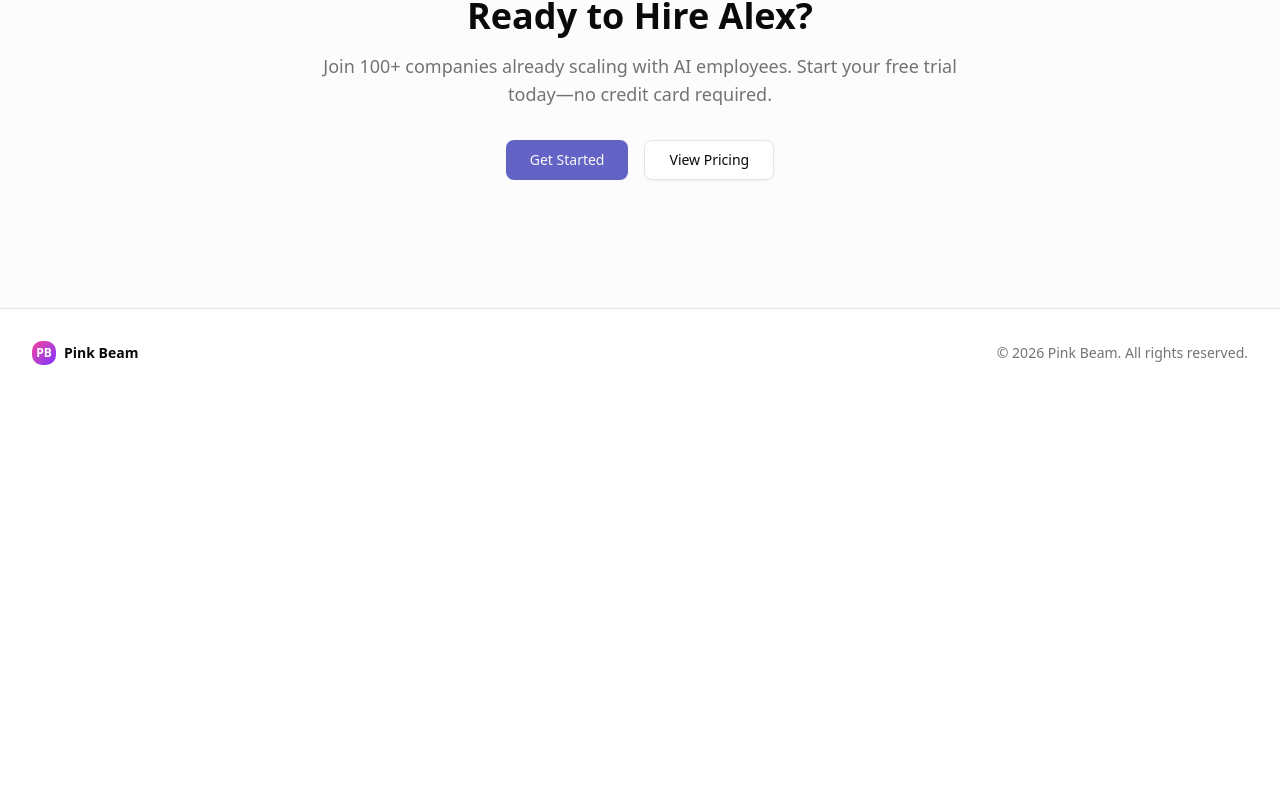
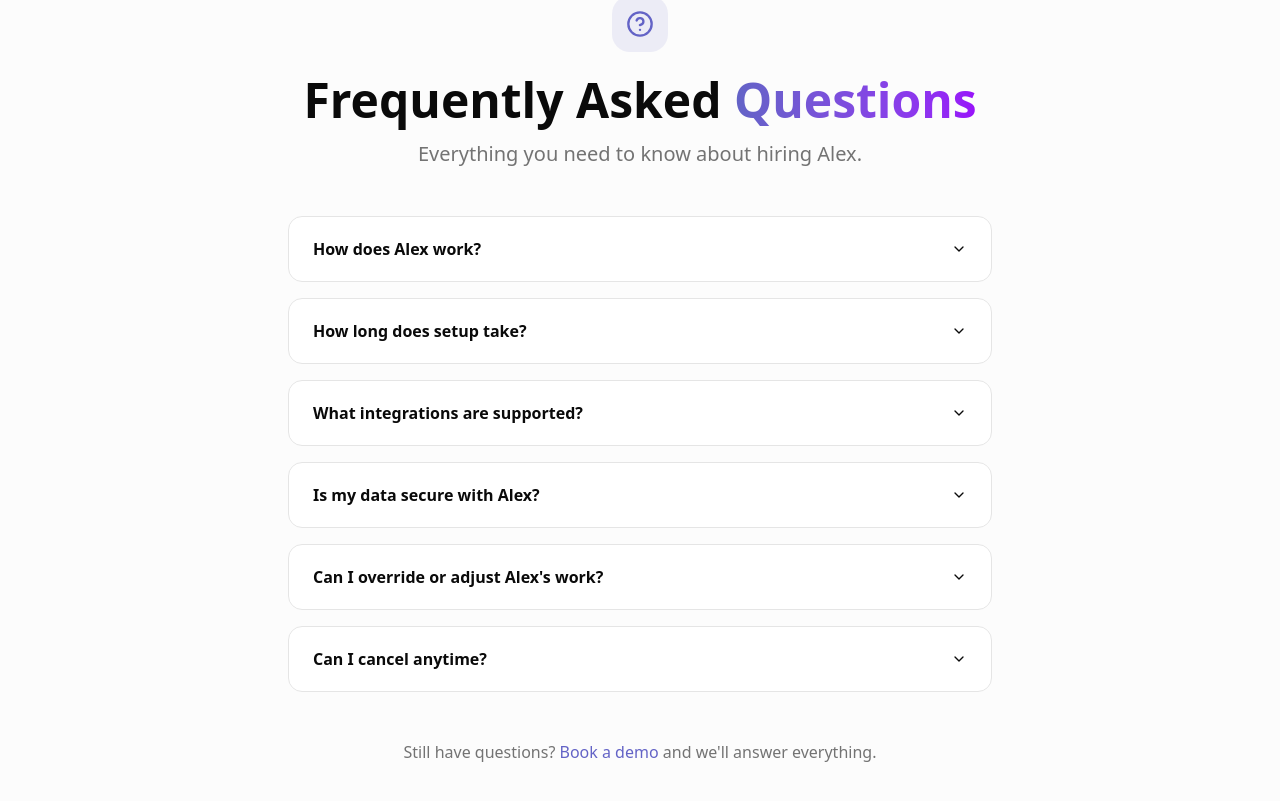
Before and after one commit to pinkbeambot/pinkbeam-arm, a Next.js app: page /agents/employee/alex in a window 1280 px wide. Shown: the part 2539-3340 px from the top of the page. Before the commit the page ends 2936 px from the top, so only its background shows below. Built offline with nearby package versions, Linux system fonts and the light colour scheme.

Commit message:
feat(marketing): agent detail pages with FAQ section
- Update EmployeeTabs to use name-based slugs (mike, sarah, alex, etc.)
- Update agents page to link to name-based slugs
- Add FAQ section to agent detail pages
- Align routing between EmployeeTabs and agent detail pages

```diff
--- a/src/app/(marketing)/agents/employee/[slug]/page.tsx
+++ b/src/app/(marketing)/agents/employee/[slug]/page.tsx
@@ -4,8 +4,14 @@ import { notFound } from "next/navigation";
 import { Button } from "@/components/ui/button";
 import { Card, CardContent } from "@/components/ui/card";
 import { Badge } from "@/components/ui/badge";
-import { Search, Users, Headphones, PenTool, Palette, Video, ArrowLeft, Check, ArrowRight } from "lucide-react";
+import { Search, Users, Headphones, PenTool, Palette, Video, ArrowLeft, Check, ArrowRight, HelpCircle } from "lucide-react";
 import { FadeIn, StaggerContainer } from "@/components/animations";
+import {
+  Accordion,
+  AccordionContent,
+  AccordionItem,
+  AccordionTrigger,
+} from "@/components/ui/accordion";
 import type { Metadata } from "next";
 
 // Agent data with name-based slugs as per assignment
@@ -511,8 +517,131 @@ export default async function AgentDetailPage({ params }: { params: Promise<{ sl
         </div>
       </div>
 
+      {/* FAQ Section */}
+      <section className="py-20 md:py-32 bg-muted/30">
+        <div className="mx-auto max-w-3xl px-4 sm:px-6 lg:px-8">
+          {/* Section Header */}
+          <FadeIn className="text-center mb-12">
+            <div className="inline-flex items-center justify-center w-14 h-14 rounded-2xl bg-primary/10 mb-6">
+              <HelpCircle className="w-7 h-7 text-primary" />
+            </div>
+            <h2 className="text-3xl md:text-4xl lg:text-5xl font-bold mb-4">
+              Frequently Asked{" "}
+              <span className="bg-gradient-to-r from-primary to-purple-600 bg-clip-text text-transparent">
+                Questions
+              </span>
+            </h2>
+            <p className="text-lg md:text-xl text-muted-foreground">
+              Everything you need to know about hiring {agent.name}.
+            </p>
+          </FadeIn>
+
+          {/* FAQ Accordion */}
+          <FadeIn delay={0.1}>
+            <Accordion type="single" collapsible className="space-y-4">
+              <AccordionItem
+                value="how-it-works"
+                className="bg-card rounded-xl border border-border px-6 data-[state=open]:border-primary/30 transition-colors"
+              >
+                <AccordionTrigger className="text-left font-semibold text-foreground hover:no-underline py-5">
+                  How does {agent.name} work?
+                </AccordionTrigger>
+                <AccordionContent className="text-muted-foreground pb-5">
+                  {agent.name} integrates with your existing tools and workflows. After a quick
+                  5-minute setup, {agent.name} begins working autonomously based on your
+                  configured preferences. You can monitor progress, provide feedback, and
+                  adjust settings through the Pink Beam portal.
+                </AccordionContent>
+              </AccordionItem>
+
+              <AccordionItem
+                value="setup-time"
+                className="bg-card rounded-xl border border-border px-6 data-[state=open]:border-primary/30 transition-colors"
+              >
+                <AccordionTrigger className="text-left font-semibold text-foreground hover:no-underline py-5">
+                  How long does setup take?
+                </AccordionTrigger>
+                <AccordionContent className="text-muted-foreground pb-5">
+                  Initial setup takes about 5 minutes. Connect your tools, define your
+                  preferences and brand voice, and set any guardrails. {agent.name} starts
+                  working immediately and learns from your feedback over time to improve
+                  performance.
+                </AccordionContent>
+              </AccordionItem>
+
+              <AccordionItem
+                value="integrations"
+                className="bg-card rounded-xl border border-border px-6 data-[state=open]:border-primary/30 transition-colors"
+              >
+                <AccordionTrigger className="text-left font-semibold text-foreground hover:no-underline py-5">
+                  What integrations are supported?
+                </AccordionTrigger>
+                <AccordionContent className="text-muted-foreground pb-5">
+                  {agent.name} integrates with {agent.integrations.slice(0, 4).join(", ")},
+                  and many more. We support 100+ tools and add new integrations weekly.
+                  If you need a specific integration, contact us and we&apos;ll prioritize it.
+                </AccordionContent>
+              </AccordionItem>
+
+              <AccordionItem
+                value="security"
+                className="bg-card rounded-xl border border-border px-6 data-[state=open]:border-primary/30 transition-colors"
+              >
+                <AccordionTrigger className="text-left font-semibold text-foreground hover:no-underline py-5">
+                  Is my data secure with {agent.name}?
+                </AccordionTrigger>
+                <AccordionContent className="text-muted-foreground pb-5">
+                  Yes. We&apos;re SOC 2 Type II certified with AES-256 encryption. Your proprietary
+                  data is never used to train models. We operate under strict zero data retention
+                  policies and can deploy in isolated environments for enterprise customers.
+                </AccordionContent>
+              </AccordionItem>
+
+              <AccordionItem
+                value="human-override"
+                className="bg-card rounded-xl border border-border px-6 data-[state=open]:border-primary/30 transition-colors"
+              >
+                <AccordionTrigger className="text-left font-semibold text-foreground hover:no-underline py-5">
+                  Can I override or adjust {agent.name}&apos;s work?
+                </AccordionTrigger>
+                <AccordionContent className="text-muted-foreground pb-5">
+                  Absolutely. You have full visibility into everything {agent.name} does.
+                  Set up approval workflows for critical actions, provide feedback to improve
+                  results, and adjust settings anytime. You&apos;re always in control.
+                </AccordionContent>
+              </AccordionItem>
+
+              <AccordionItem
+                value="cancellation"
+                className="bg-card rounded-xl border border-border px-6 data-[state=open]:border-primary/30 transition-colors"
+              >
+                <AccordionTrigger className="text-left font-semibold text-foreground hover:no-underline py-5">
+                  Can I cancel anytime?
+                </AccordionTrigger>
+                <AccordionContent className="text-muted-foreground pb-5">
+                  Yes. Monthly plans can be canceled with 7 days notice. Annual plans can be
+                  downgraded at renewal. No long-term contracts, no hidden fees. We offer a
+                  7-day free trial so you can try {agent.name} risk-free.
+                </AccordionContent>
+              </AccordionItem>
+            </Accordion>
+          </FadeIn>
+
+          {/* Contact CTA */}
+          <FadeIn delay={0.2} className="mt-12 text-center">
+            <p className="text-muted-foreground">
+              Still have questions?{" "}
+              <Link href="/pricing" className="text-primary hover:text-primary/80 font-medium">
+                Book a demo
+              </Link>{" "}
+              and we&apos;ll answer everything.
+            </p>
+          </FadeIn>
+        </div>
+      </section>
+
       {/* CTA Section */}
-      <section className="py-20 md:py-32 bg-muted/30">
+      <section className="py-20 md:py-32 bg-background">
         <div className="max-w-4xl mx-auto px-4 sm:px-6 lg:px-8 text-center">
           <FadeIn>
             <h2 className="text-3xl md:text-4xl font-bold mb-4">
--- a/src/app/(marketing)/agents/page.tsx
+++ b/src/app/(marketing)/agents/page.tsx
@@ -12,7 +12,7 @@ export const metadata: Metadata = {
 
 const employees = [
   {
-    id: "researcher",
+    id: "sarah",
     name: "Sarah",
     role: "Market Intelligence Analyst",
     description: "Monitors competitors, tracks industry trends, and delivers weekly briefs with actionable insights.",
@@ -26,7 +26,7 @@ const employees = [
     ],
   },
   {
-    id: "sdr",
+    id: "mike",
     name: "Mike",
     role: "Sales Development Representative",
     description: "Identifies prospects, crafts personalized outreach, and books meetings on your calendar.",
@@ -40,7 +40,7 @@ const employees = [
     ],
   },
   {
-    id: "support",
+    id: "alex",
     name: "Alex",
     role: "Customer Support Specialist",
     description: "Handles tier-1 support tickets, answers FAQs, and escalates only what needs human judgment.",
@@ -54,7 +54,7 @@ const employees = [
     ],
   },
   {
-    id: "content",
+    id: "casey",
     name: "Casey",
     role: "Content Marketing Specialist",
     description: "Writes blog posts, social content, email sequences, and ad copy in your brand voice.",
@@ -68,7 +68,7 @@ const employees = [
     ],
   },
   {
-    id: "designer",
+    id: "lumen",
     name: "LUMEN",
     role: "Visual Designer",
     description: "Creates social graphics, presentation decks, ad creatives, and brand assets.",
@@ -82,7 +82,7 @@ const employees = [
     ],
   },
   {
-    id: "video",
+    id: "flux",
     name: "FLUX",
     role: "Motion Designer",
     description: "Produces short-form video content, animated explainers, and social clips.",
--- a/src/components/marketing/EmployeeTabs.tsx
+++ b/src/components/marketing/EmployeeTabs.tsx
@@ -8,7 +8,7 @@ import { FadeIn } from "@/components/animations";
 
 const employeeTabs = [
   {
-    id: "researcher",
+    id: "sarah",
     label: "Researcher",
     icon: Search,
     name: "Sarah",
@@ -23,7 +23,7 @@ const employeeTabs = [
     color: "bg-pink-500",
   },
   {
-    id: "sdr",
+    id: "mike",
     label: "SDR",
     icon: Users,
     name: "Mike",
@@ -38,7 +38,7 @@ const employeeTabs = [
     color: "bg-purple-500",
   },
   {
-    id: "support",
+    id: "alex",
     label: "Support",
     icon: Headphones,
     name: "Alex",
@@ -53,7 +53,7 @@ const employeeTabs = [
     color: "bg-cyan-500",
   },
   {
-    id: "content",
+    id: "casey",
     label: "Content",
     icon: PenTool,
     name: "Casey",
@@ -68,7 +68,7 @@ const employeeTabs = [
     color: "bg-amber-500",
   },
   {
-    id: "designer",
+    id: "lumen",
     label: "Designer",
     icon: Palette,
     name: "LUMEN",
@@ -83,7 +83,7 @@ const employeeTabs = [
     color: "bg-indigo-500",
   },
   {
-    id: "video",
+    id: "flux",
     label: "Video",
     icon: Video,
     name: "FLUX",
@@ -119,7 +119,7 @@ export function EmployeeTabs() {
 
         {/* Tabs */}
         <FadeIn delay={0.1}>
-          <Tabs defaultValue="researcher" className="w-full">
+          <Tabs defaultValue="sarah" className="w-full">
             <TabsList className="w-full flex flex-wrap justify-center h-auto gap-2 bg-transparent mb-8">
               {employeeTabs.map((tab) => {
                 const Icon = tab.icon;
```
